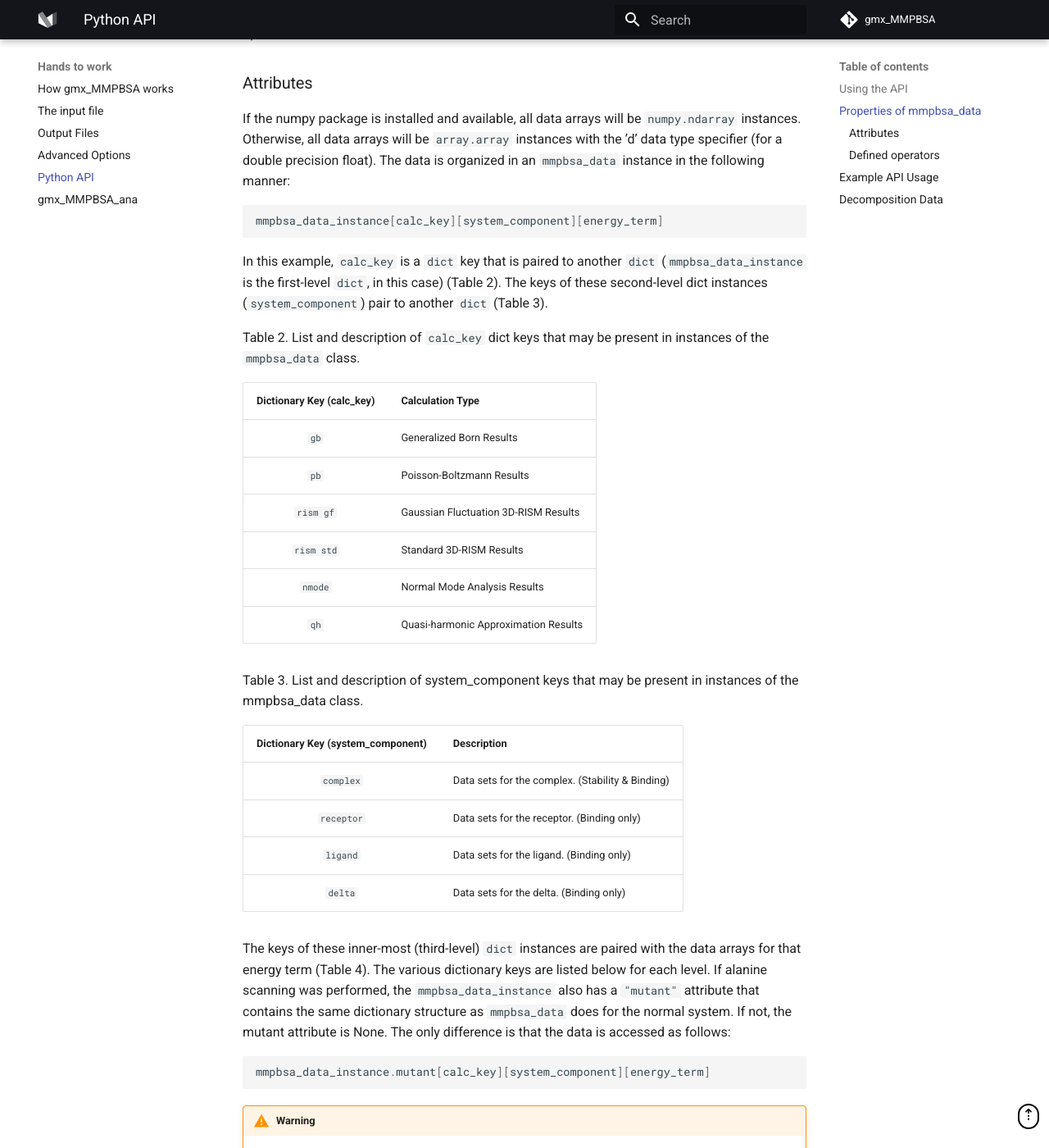
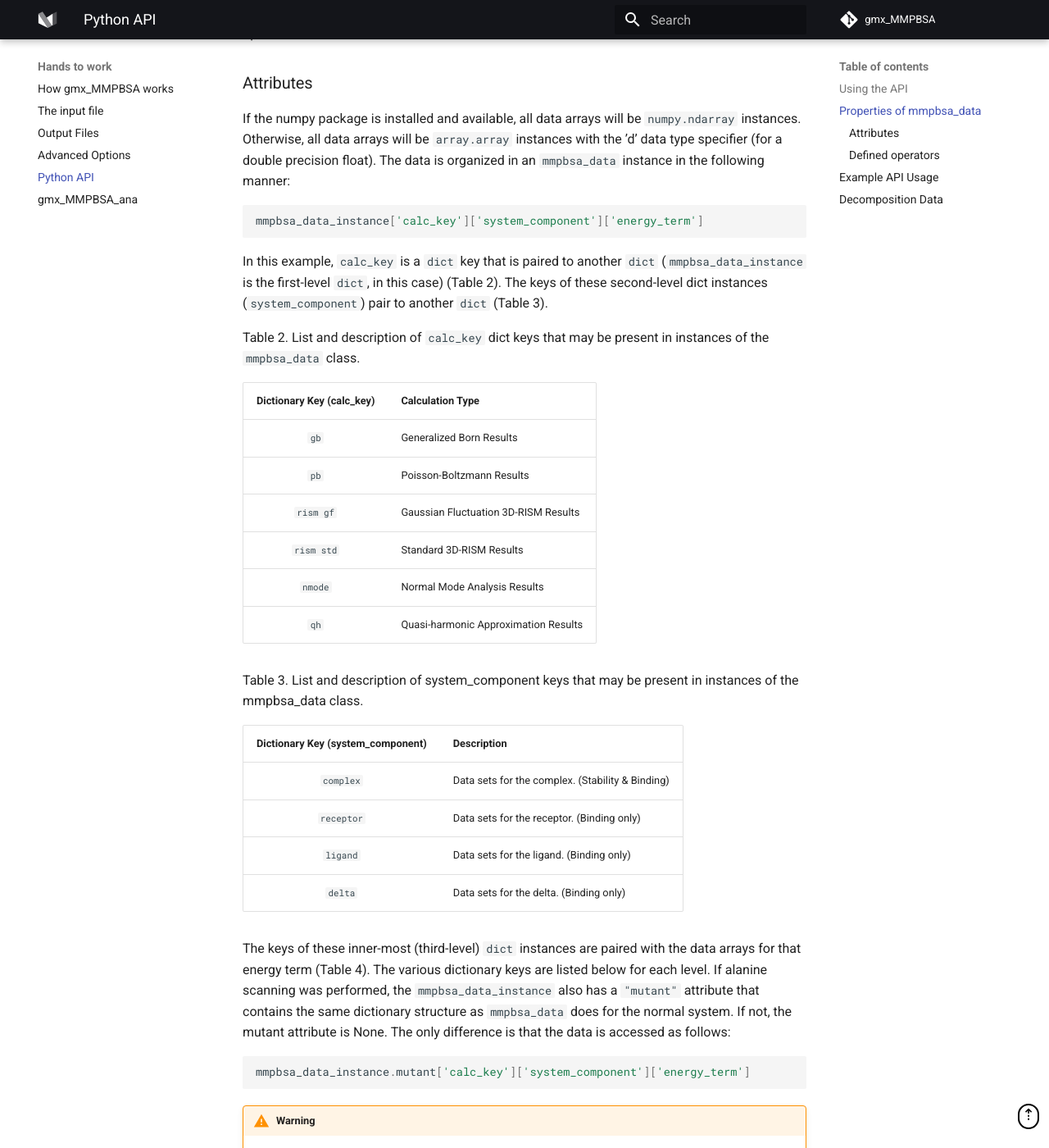
Before and after one commit to Valdes-Tresanco-MS/gmx_MMPBSA, an MkDocs documentation site: the page built from docs/api.md, in a window 1280 px wide and 1400 px high, scrolled down 1051 px. Shown: the whole window at 82% size. Built offline with MkDocs 1.6.1 and Material for MkDocs 9.7.7, drawn with Linux system fonts in a browser that asks for light colours; comment, search, counter and statistics services are not loaded.

````diff
--- a/docs/api.md
+++ b/docs/api.md
@@ -45,7 +45,7 @@ arrays will be `array.array` instances with the ’d’ data type specifier (for
 organized in an `mmpbsa_data` instance in the following manner:
 
 ```python
-mmpbsa_data_instance[calc_key][system_component][energy_term]
+mmpbsa_data_instance['calc_key']['system_component']['energy_term']
 ```
 
 In this example, `calc_key` is a `dict` key that is paired to another `dict` (`mmpbsa_data_instance` is the
@@ -80,7 +80,7 @@ The keys of these inner-most (third-level) `dict` instances are paired with the
 accessed as follows:
 
 ```python
-mmpbsa_data_instance.mutant[calc_key][system_component][energy_term]
+mmpbsa_data_instance.mutant['calc_key']['system_component']['energy_term']
 ```
 
 !!! warning
````
